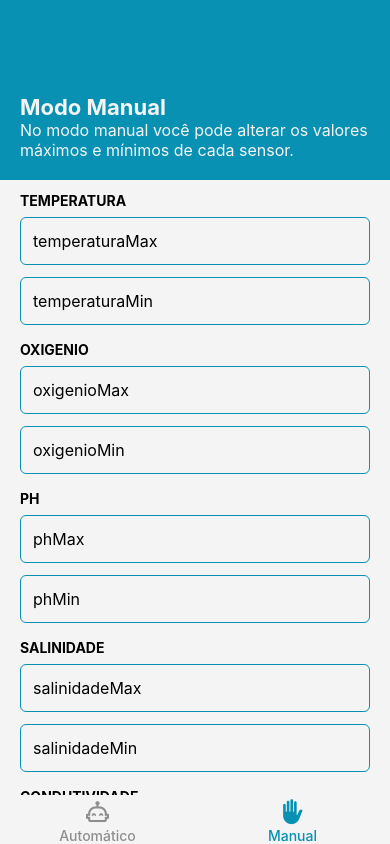
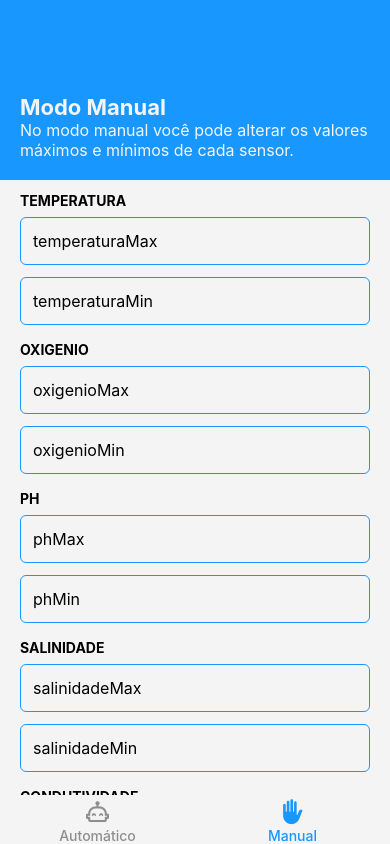
Before and after one commit to thethoomm/projeto-piscicultura, a React Native app: screen /manual in a window 390 px wide. Built offline with nearby package versions, Linux system fonts and the light colour scheme.

Commit message:
change theme

```diff
--- a/src/theme/colors.ts
+++ b/src/theme/colors.ts
@@ -1,4 +1,4 @@
 export const colors = {
-  primary: '#0891b2',
+  primary: '#1897FF',
   background: '#f4f4f5',
 }
```
